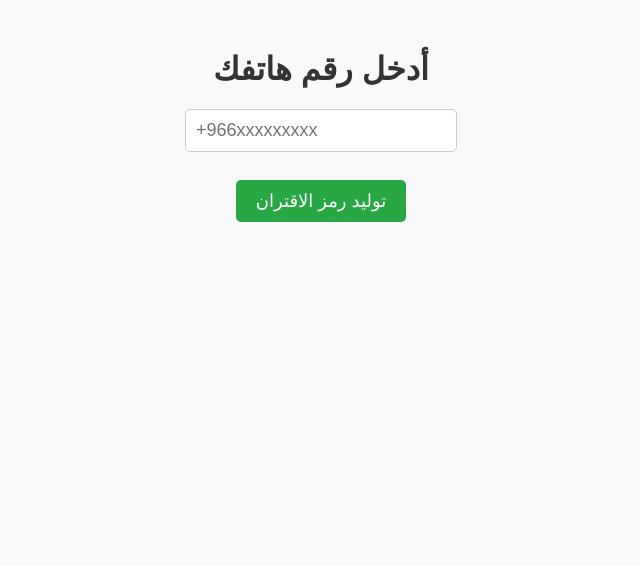
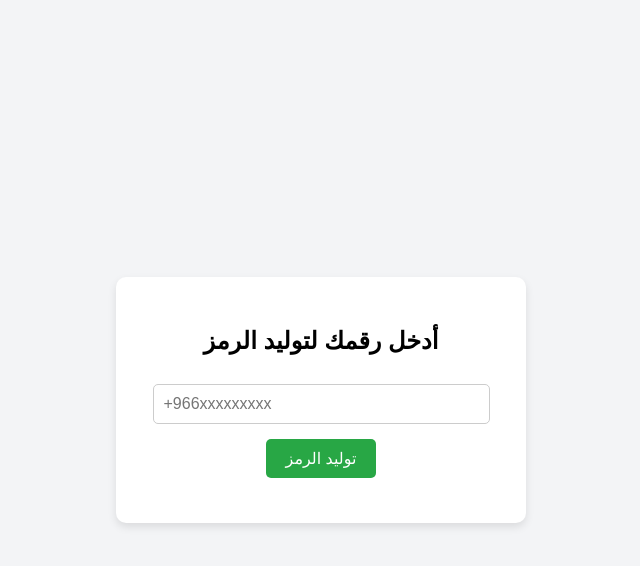
Before and after one commit to TARZAN-XD/bug-bot, a website: page public/index.html in a window 1280 px wide. Shown: the whole page, without its empty margins (319-959 px from the left). Drawn offline with Linux system fonts and the light colour scheme.

Commit message:
Update index.html

```diff
--- a/public/index.html
+++ b/public/index.html
@@ -5,20 +5,21 @@
 <meta name="viewport" content="width=device-width, initial-scale=1.0">
 <title>طلب رمز الاقتران</title>
 <style>
-    body { font-family: Arial; background:#f9f9f9; text-align:center; margin-top:50px; }
-    h1 { color:#333; }
-    input { padding:10px; width:250px; font-size:18px; border-radius:5px; border:1px solid #ccc; }
-    button { padding:10px 20px; font-size:18px; margin-top:10px; border:none; border-radius:5px; background:#28a745; color:#fff; cursor:pointer; }
+    body { font-family: Arial; background:#f3f4f6; display:flex; justify-content:center; align-items:center; height:100vh; margin:0; }
+    .card { background:#fff; padding:30px; border-radius:10px; box-shadow:0 4px 8px rgba(0,0,0,0.1); text-align:center; width:350px; }
+    input { width:90%; padding:10px; margin-top:10px; border:1px solid #ccc; border-radius:5px; font-size:16px; }
+    button { background:#28a745; color:#fff; border:none; padding:10px 20px; margin-top:15px; font-size:16px; border-radius:5px; cursor:pointer; }
     button:hover { background:#218838; }
-    #result { margin-top:20px; font-size:20px; color:#333; font-weight:bold; }
+    #result { margin-top:15px; font-size:18px; color:#333; }
 </style>
 </head>
 <body>
-    <h1>أدخل رقم هاتفك</h1>
-    <input type="text" id="number" placeholder="+966xxxxxxxxx"><br><br>
-    <button onclick="getCode()">توليد رمز الاقتران</button>
+<div class="card">
+    <h2>أدخل رقمك لتوليد الرمز</h2>
+    <input type="text" id="number" placeholder="+966xxxxxxxxx"><br>
+    <button onclick="getCode()">توليد الرمز</button>
     <div id="result"></div>
-
+</div>
 <script>
 async function getCode() {
     const number = document.getElementById('number').value;
@@ -36,7 +37,7 @@ async function getCode() {
     if(data.code) {
         document.getElementById('result').innerText = '✅ رمز الاقتران: ' + data.code;
     } else {
-        document.getElementById('result').innerText = '❌ حدث خطأ: ' + (data.error || 'حاول لاحقاً');
+        document.getElementById('result').innerText = '❌ خطأ: ' + (data.error || 'حاول لاحقاً');
     }
 }
 </script>
```
